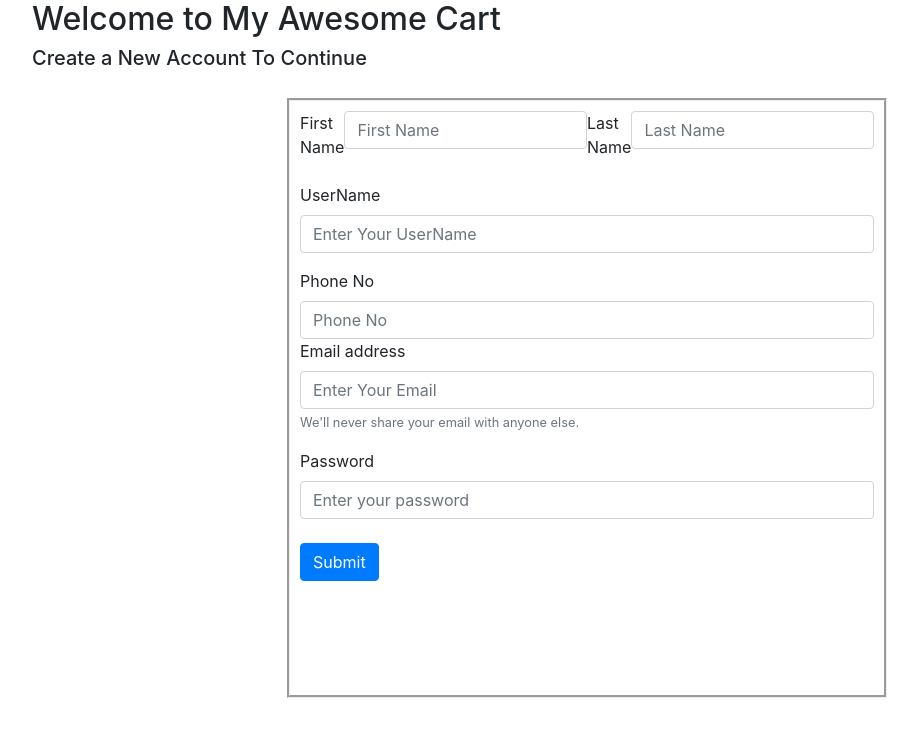
After one commit to naman267/E-commerce-, a Django app: page /shop/signup in a window 1280 px wide. The commit adds this page. Shown: the top 737 px of the page, without its empty margins (53-971 px from the left). Run offline with Django 3.2, Linux system fonts and the light colour scheme; some libraries are stand-ins or nearby versions.

Commit message:
=Added login system

```diff
--- a/mac/shop/templates/shop/basic.html
+++ b/mac/shop/templates/shop/basic.html
@@ -41,6 +41,10 @@
                 id="search">
                 <button class="btn btn-outline-success my-2 my-sm-0" type="submit">Search</button>
             </form>
+            <form method="post" action="/shop/logout">{% csrf_token %}
+              <button class="btn btn-outline-success my-2 my-sm-0" type="submit">Logout</button>
+
+          </form>
             <button type="button" class="mx-2 btn btn-secondary" id="popcart" data-container="body" data-toggle="popover" data-placement="bottom" data-html="true" data-content="Vivamus
 sagittis lacus vel augue laoreet rutrum faucibus.">
                 Cart(<span id="cart">0</span>)
--- /dev/null
+++ b/mac/shop/templates/shop/signup.html
@@ -0,0 +1,74 @@
+<!doctype html>
+<html lang="en">
+
+<head>
+    <!-- Required meta tags -->
+    <meta charset="utf-8">
+    <meta name="viewport" content="width=device-width, initial-scale=1, shrink-to-fit=no">
+    <!-- Bootstrap CSS -->
+    <link rel="stylesheet" href="https://stackpath.bootstrapcdn.com/bootstrap/4.5.2/css/bootstrap.min.css" integrity="sha384-JcKb8q3iqJ61gNV9KGb8thSsNjpSL0n8PARn9HuZOnIxN0hoP+VmmDGMN5t9UJ0Z" crossorigin="anonymous">
+    <title>Hello, world!</title>
+    <style>
+        .login{
+        margin-top:20px;
+      }
+      .containerr {
+    height: 100%;
+    display: flex;
+    justify-content: center;
+    align-items: center;
+}
+.login{padding:10px;
+  border-style:groove;
+
+  width:600px;
+  height:600px;
+
+}
+
+    </style>
+</head>
+
+<body>
+    <div class="container">
+        <h2>Welcome to My Awesome Cart </h2>
+        <h5>Create a New Account To Continue</h5>
+        <div class="containerr row align-items-center">
+            <form method="post" action="/shop/signup" class="login ">{% csrf_token %}
+                <div class="form-group d-flex justify-content-between">
+                  <label for="fname">First Name</label>
+                  <input type="name" size="10" class="form-control" id="fname" name="fname" placeholder="First Name" aria-describedby="emailHelp">
+                     <label for="lname">Last Name</label>
+                    <input type="name" class="form-control" id="lname" name="lname" placeholder="Last Name" aria-describedby="emailHelp">
+                </div>
+
+                <div class="form-group">
+                    <label for="username">UserName</label>
+                    <input type="name" class="form-control" id="username" name="username" placeholder="Enter Your UserName" aria-describedby="emailHelp">
+                </div>
+                <div class="form-groups">
+                    <label for="inputPhone">Phone No</label>
+                    <input type="tel" class="form-control" id="phone" placeholder="Phone No" size="10" name="phone">
+                </div>
+                <div class="form-group">
+                    <label for="email">Email address</label>
+                    <input type="email" class="form-control" id="email" name="email" placeholder="Enter Your Email" aria-describedby="emailHelp">
+                    <small id="emailHelp" class="form-text text-muted">We'll never share your email with anyone else.</small>
+                </div>
+                <div class="form-group">
+                    <label for="password">Password</label>
+                    <input type="password" placeholder="Enter your password" class="form-control" id="password" name="password">
+                    <button type="submit" class="btn btn-primary my-4">Submit</button>
+
+            </form>
+        </div>
+    </div>
+    </div>
+    <!-- Optional JavaScript -->
+    <!-- jQuery first, then Popper.js, then Bootstrap JS -->
+    <script src="https://code.jquery.com/jquery-3.5.1.slim.min.js" integrity="sha384-DfXdz2htPH0lsSSs5nCTpuj/zy4C+OGpamoFVy38MVBnE+IbbVYUew+OrCXaRkfj" crossorigin="anonymous"></script>
+    <script src="https://cdn.jsdelivr.net/npm/popper.js@1.16.1/dist/umd/popper.min.js" integrity="sha384-9/reFTGAW83EW2RDu2S0VKaIzap3H66lZH81PoYlFhbGU+6BZp6G7niu735Sk7lN" crossorigin="anonymous"></script>
+    <script src="https://stackpath.bootstrapcdn.com/bootstrap/4.5.2/js/bootstrap.min.js" integrity="sha384-B4gt1jrGC7Jh4AgTPSdUtOBvfO8shuf57BaghqFfPlYxofvL8/KUEfYiJOMMV+rV" crossorigin="anonymous"></script>
+</body>
+
+</html>
--- a/mac/shop/urls.py
+++ b/mac/shop/urls.py
@@ -9,5 +9,8 @@ urlpatterns = [
     path("tracker",views.tracker,name='tracker'),
     path("products/<int:myid>",views.prodView,name='productview'),
     path("checkout",views.checkout,name='checkout'),
-    path("buy/<int:myid>",views.buy,name='buy')
+    path("buy/<int:myid>",views.buy,name='buy'),
+    path("login",views.handlelogin,name='login'),
+    path("signup",views.handlesignup,name='signup'),
+    path("logout",views.handlelogout,name='logout')
 ]
--- a/mac/shop/views.py
+++ b/mac/shop/views.py
@@ -1,8 +1,12 @@
 from django.shortcuts import render
 from django.http import HttpResponse
+from django.contrib.auth.models import User
+from django.contrib.auth import authenticate,login,logout
+from django.contrib import messages
 from .models import Product,Contact,Order,OrderUpdate
 from math import ceil
 import json
+from django.shortcuts import redirect
 # Create your views here.
 def index(request):
 
@@ -102,6 +106,7 @@ def checkout(request):
         update.save()
         id=order.order_id
         thank=True
+        print(items_json)
         return render(request, "shop/checkout.html", {'thank': thank , 'id' : id  })
     return render(request,"shop/checkout.html")
 
@@ -110,4 +115,68 @@ def buy(request,myid):
     product = Product.objects.filter(id=myid)
     print(product)
     params={"product":product[0]}
+    if request.method == 'POST':
+        items_json=request.POST.get('itemsJson','')
+        name = request.POST.get('name', '')
+        email = request.POST.get('email', '')
+        address = request.POST.get('address1', '')+" "+request.POST.get('address2', '')
+
+        phone = request.POST.get('phone', '')
+        city = request.POST.get('city', '')
+        state = request.POST.get('state', '')
+        zip_code = request.POST.get('zip_code', '')
+        order = Order(item_json=items_json,name=name, email=email, phone=phone, address=address,city=city,state=state,zip_code=zip_code)
+        order.save()
+        update=OrderUpdate(order_id=order.order_id,update_desc="Order has been Placed")
+        update.save()
+        id=order.order_id
+        thank=True
+        return render(request, "shop/buy.html", {'thank': thank , 'id' : id  })
     return render(request, "shop/buy.html" ,params)
+
+
+
+def handlelogin(request):
+    if request.method=='POST':
+        username=request.POST['Username']
+        password=request.POST['passwordlogin']
+        user=authenticate(username=username,password=password)
+        if user is not None:
+            login(request,user)
+            messages.success(request,'Login Succesfully')
+            account=True
+            return render(request, "shop/index.html",{"account":account})
+        else:
+            account=False
+            return render(request,"shop/login.html",{"account":account})
+    account=True
+    return render(request,"shop/login.html",{"account":account})
+
+def handlesignup(request):
+    if request.method=='POST':
+        username=request.POST['username']
+        fname=request.POST['fname']
+        lname=request.POST['lname']
+        phone=request.POST['phone']
+        email=request.POST['email']
+        password=request.POST['password']
+        myuser=User.objects.create_user(username,email,password)
+        myuser.first_name=fname
+        myuser.last_name=lname
+        myuser.phone=phone
+        myuser.save()
+        messages.success(request,"Account Created")
+        success=True
+        return render(request,"shop/index.html",{"Account":success})
+    return render(request,"shop/signup.html")
+
+
+
+
+def handlelogout(request):
+    if request.method=='POST':
+        logout(request)
+        logoutt=True
+        return render(request,"shop/login.html",{"logout":logoutt});
+
+    return Httpresponse("404 NOT FOUND")
```
Also changed, not shown: mac/shop/templates/shop/buy.html (+25 -6 lines), mac/shop/templates/shop/index.html (+9 -0 lines), mac/shop/templates/shop/login.html (added, +77 -0 lines), mac/db.sqlite3, mac/shop/static/shop/background.jpg (added).
